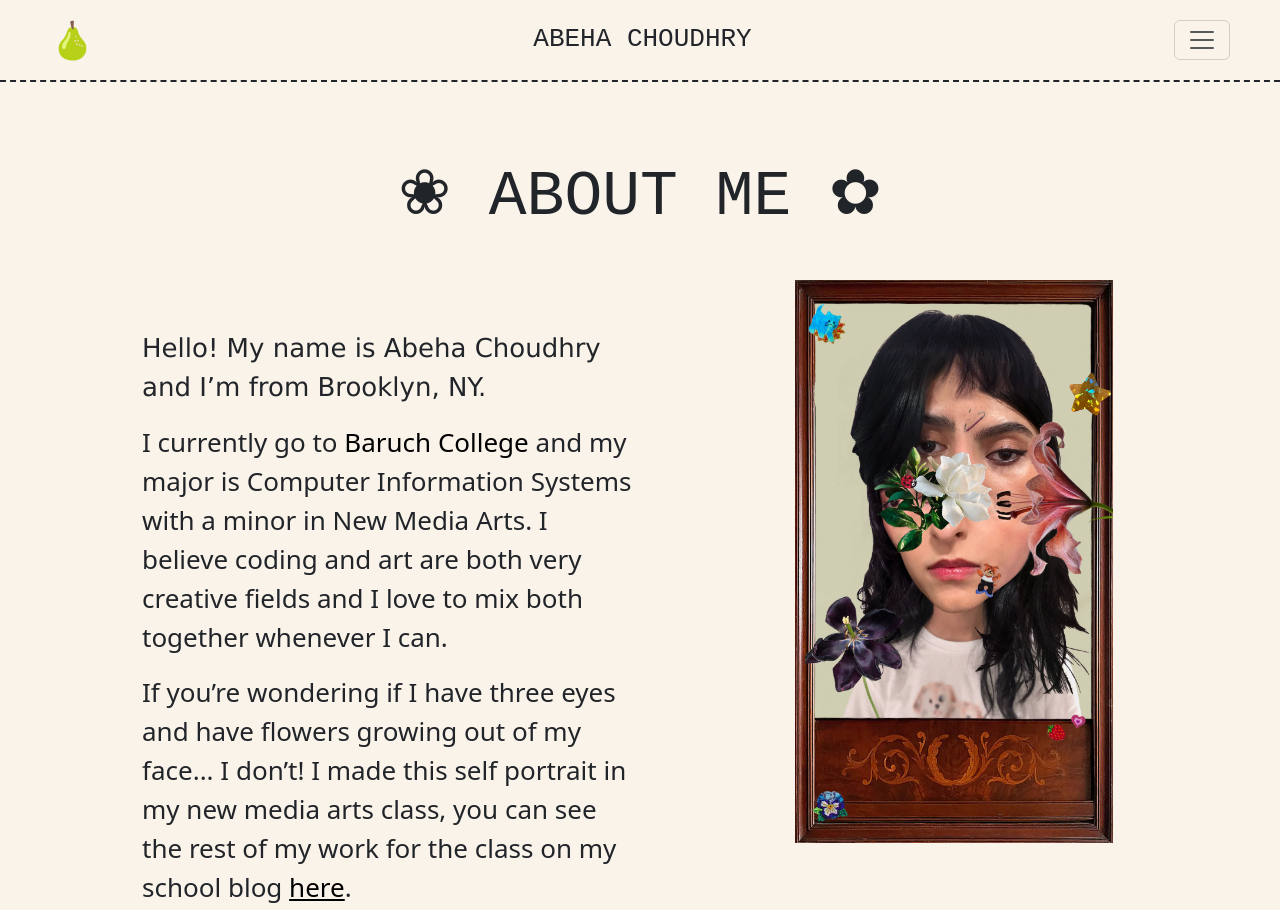
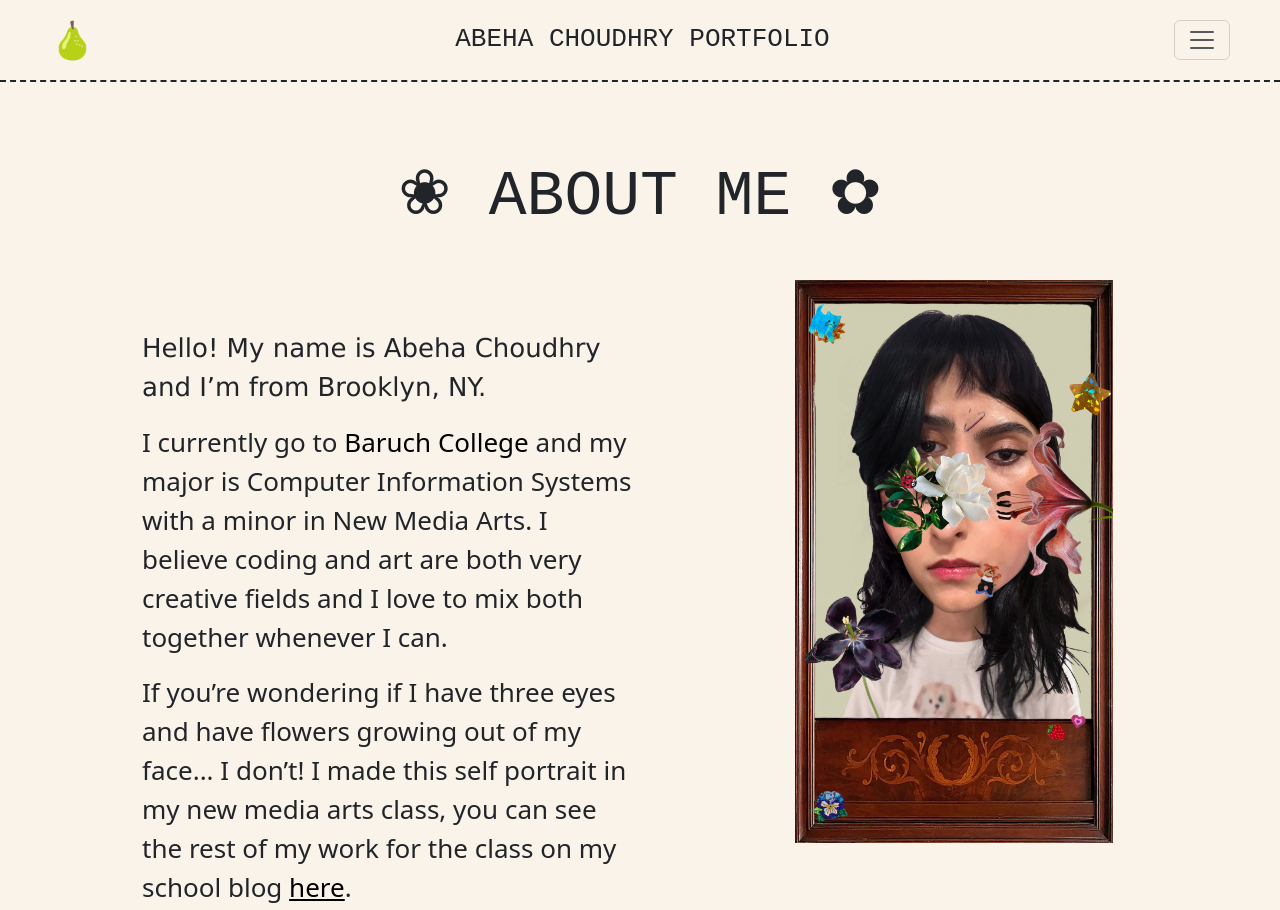
Before and after one commit to abehachoudhry/web_development, a plain HTML site: page project1_Abeha_Choudhry/project1.html in a window 1280 px wide. Shown: the top 910 px of the page. Drawn offline with nearby package versions, Linux system fonts and the light colour scheme.

Commit message:
Add files via upload

```diff
--- a/project1_Abeha_Choudhry/project1.html
+++ b/project1_Abeha_Choudhry/project1.html
@@ -12,7 +12,7 @@
      <nav class="navbar nav-expand-sm fixed-top">
         <!--create a link for a logo -->
         <a href="#top" class="navbar-brand "> <div class="icon">&#127824;</div> </a>
-        <h1 class="headertitle text-uppercase"> Abeha Choudhry </h1>
+        <h1 class="headertitle text-uppercase"> Abeha Choudhry Portfolio </h1>
 
 
         <!-- create the home button -->
```
